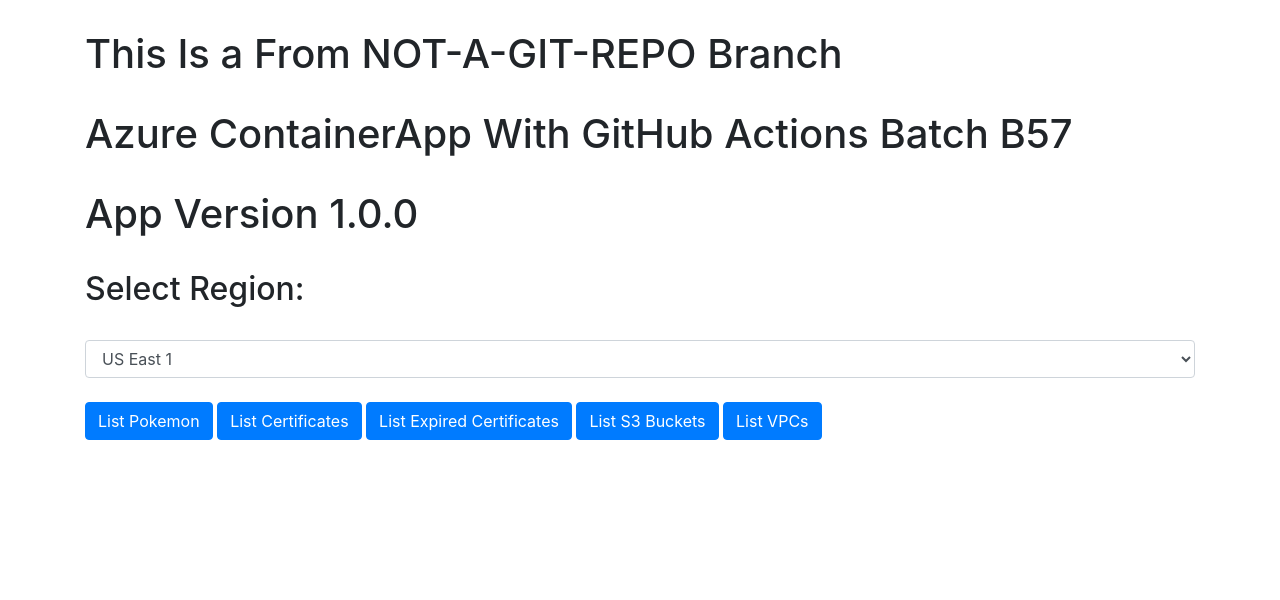
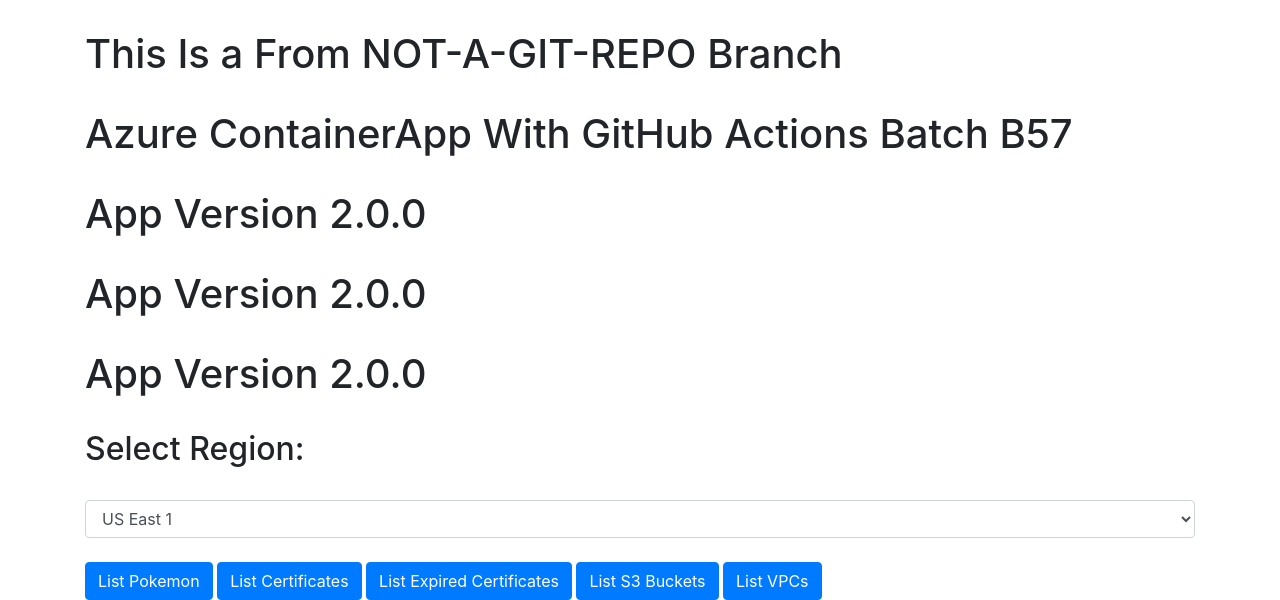
Before and after one commit to SreeVeerDevOps/python-fastapi-docker-public, a FastAPI app: page / in a window 1280 px wide. Shown: the part 370-970 px from the top of the page. Before the commit the page ends 810 px from the top, so only its background shows below. Run offline with FastAPI, Linux system fonts and the light colour scheme; some libraries are stand-ins or nearby versions.

Commit message:
Updated App Version

```diff
--- a/templates/index.html
+++ b/templates/index.html
@@ -16,7 +16,9 @@
         <h1>Public IP Address Of This WebApp Is: {{ IP }}</h1><br>
         <h1>This Is a From {{ branch_name }} Branch</h1><br>
         <h1>Azure ContainerApp With GitHub Actions Batch B57</h1><br>
-        <h1>App Version 1.0.0</h1><br>
+        <h1>App Version 2.0.0</h1><br>
+        <h1>App Version 2.0.0</h1><br>
+        <h1>App Version 2.0.0</h1><br>
         <h2>Select Region:</h2><br>
         <select id="region-select" class="form-control">
             <option value="us-east-1">US East 1</option>
```
